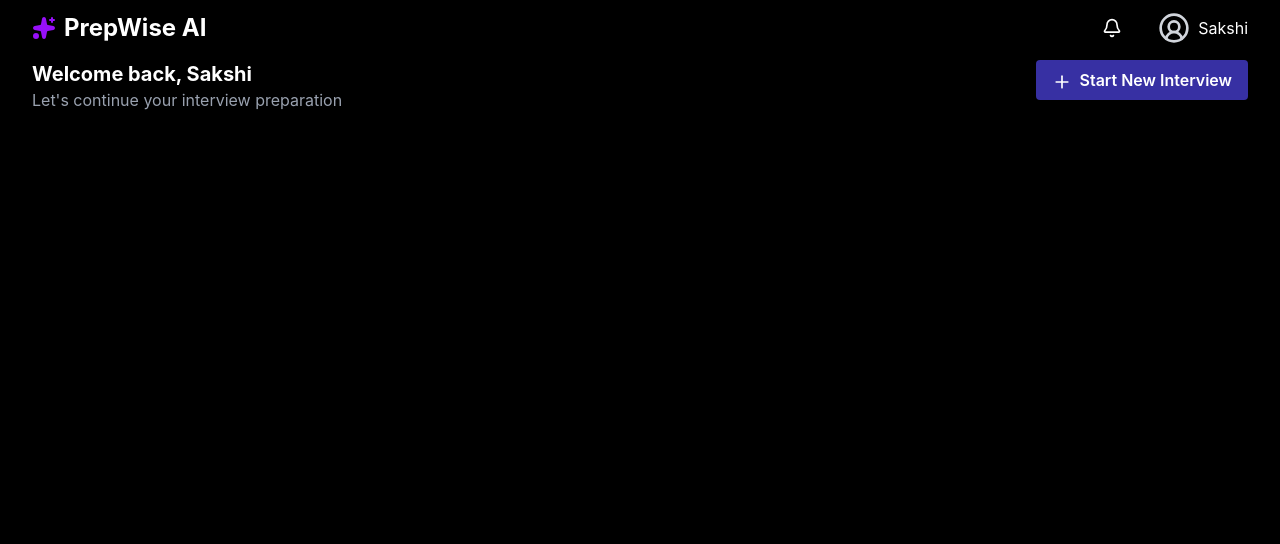
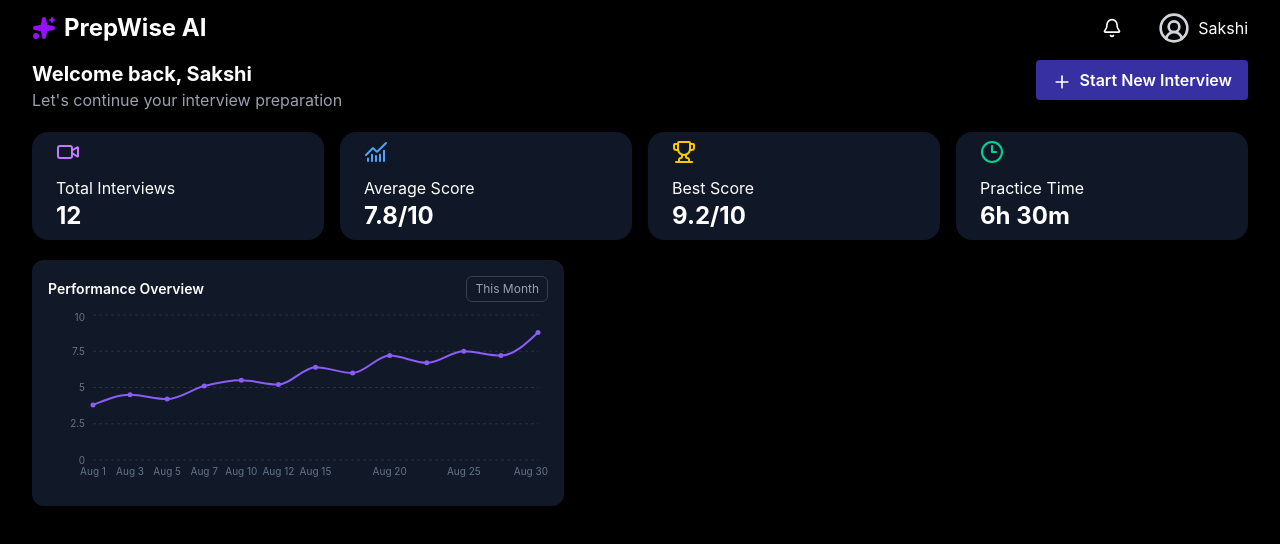
Before and after one commit to Sakshikirola/PrepWise-AI, a React (Vite) app: page /dashboard in a window 1280 px wide. Shown: the top 544 px of the page. Built offline with nearby package versions, Linux system fonts and the light colour scheme.

Commit message:
Dashboard started

```diff
--- a/package.json
+++ b/package.json
@@ -15,6 +15,7 @@
     "react": "^19.2.0",
     "react-dom": "^19.2.0",
     "react-router-dom": "^7.18.2",
+    "recharts": "^3.10.1",
     "tailwindcss": "^4.3.3"
   },
   "devDependencies": {
--- a/src/pages/Dashboard.jsx
+++ b/src/pages/Dashboard.jsx
@@ -1,5 +1,7 @@
 import React from 'react'
 import {Sparkles ,Plus, Menu, X, Bell, CircleUserRound } from "lucide-react";
+import { dashboardStats, performanceData, recentInterviews } from "./DashboardData";
+import {LineChart, Line, XAxis, YAxis, CartesianGrid,Tooltip,} from "recharts";
 
 export const Dashboard = () => {
   return (
@@ -32,6 +34,62 @@ export const Dashboard = () => {
         </div>
       </div>
 
+      {/* cards */}
+      <div className="grid grid-cols-4 gap-4 text-white mt-5">
+        {dashboardStats.map((stat) => {
+         const Icon = stat.icon;
+         return (
+        <div className="py-2 px-6 bg-gray-900 rounded-2xl" key={stat.title}>
+         <Icon className={`w-6 h-6 ${stat.iconColor} mb-3`}/>
+         <p>{stat.title}</p>
+         <h2 className="font-bold text-2xl">{stat.value}</h2>
+        </div>
+        );
+        })}
+      </div>
+
+      {/* main content */}
+      <div className='flex justify-between mt-5'>
+       {/* graph */}
+       <div className="bg-[#111827] rounded-xl p-4">
+        <div className="flex justify-between items-center mb-2">
+         <h2 className="text-white text-sm font-semibold">Performance Overview</h2>
+         <button className="text-xs text-gray-400 border border-gray-700 rounded-md px-2 py-1">
+          This Month
+         </button>
+       </div>
+
+       <LineChart width={500} height={180} data={performanceData}
+        margin={{ top: 5, right: 10, left: -15, bottom: 0 }}>
+        <CartesianGrid vertical={false} stroke="#27324A" strokeDasharray="3 3"/>
+        <XAxis dataKey="month" tick={{ fill: "#64748B", fontSize: 10 }} axisLine={false} tickLine={false}/>
+        <YAxis domain={[0, 10]} ticks={[0, 2.5, 5, 7.5, 10]} tick={{ fill: "#64748B", fontSize: 10 }} axisLine={false} tickLine={false}/>
+        <Tooltip />
+        <Line type="monotone" dataKey="score" stroke="#8B5CF6" strokeWidth={2}
+          dot={{
+            r: 2.5,
+            fill: "#8B5CF6",
+            strokeWidth: 0,
+          }}
+          activeDot={{
+           r: 4,
+          }}
+        />
+       </LineChart>
+      </div>
+
+       {/* history */}
+       <div>
+        {recentInterviews.map((interview) => (
+         <div key={interview.title}>
+          <h3>{interview.title}</h3>
+          <p>{interview.date}</p>
+          <span>{interview.score}</span>
+         </div>
+        ))}
+       </div>
+      </div>
+
     </div>
   )
 }
--- /dev/null
+++ b/src/pages/DashboardData.js
@@ -0,0 +1,67 @@
+import {
+  Video,
+  ChartNoAxesCombined,
+  Trophy,
+  Clock3,
+} from "lucide-react";
+
+export const dashboardStats = [
+  {
+    title: "Total Interviews",
+    value: "12",
+    icon: Video,
+    iconColor: "text-purple-400",
+  },
+  {
+    title: "Average Score",
+    value: "7.8/10",
+    icon: ChartNoAxesCombined,
+    iconColor: "text-blue-400",
+  },
+  {
+    title: "Best Score",
+    value: "9.2/10",
+    icon: Trophy,
+    iconColor: "text-yellow-400",
+  },
+  {
+    title: "Practice Time",
+    value: "6h 30m",
+    icon: Clock3,
+    iconColor: "text-emerald-400",
+  },
+];
+
+export const performanceData = [
+  { month: "Aug 1", score: 3.8 },
+  { month: "Aug 3", score: 4.5 },
+  { month: "Aug 5", score: 4.2 },
+  { month: "Aug 7", score: 5.1 },
+  { month: "Aug 10", score: 5.5 },
+  { month: "Aug 12", score: 5.2 },
+  { month: "Aug 15", score: 6.4 },
+  { month: "Aug 17", score: 6.0 },
+  { month: "Aug 20", score: 7.2 },
+  { month: "Aug 22", score: 6.7 },
+  { month: "Aug 25", score: 7.5 },
+  { month: "Aug 27", score: 7.2 },
+  { month: "Aug 30", score: 8.8 },
+];
+
+export const recentInterviews = [
+  {
+    title: "React Developer",
+    date: "26 Aug 2024",
+    score: "8.5/10",
+  },
+  {
+    title: "JavaScript Interview",
+    date: "24 Aug 2024",
+    score: "7.0/10",
+  },
+  {
+    title: "HR Interview",
+    date: "20 Aug 2024",
+    score: "9.0/10",
+  },
+];
```
Also changed, not shown: 1 other file (tests, documents, lock files or other folders).
